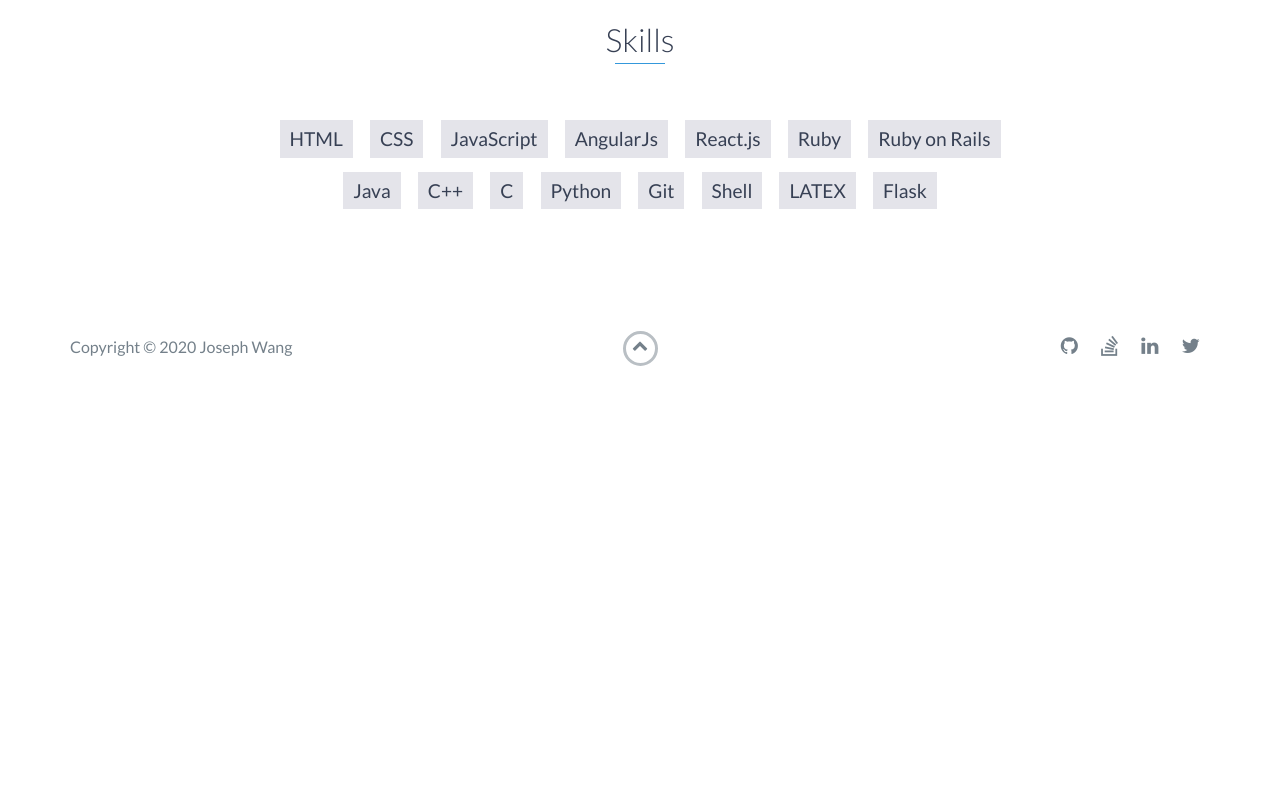
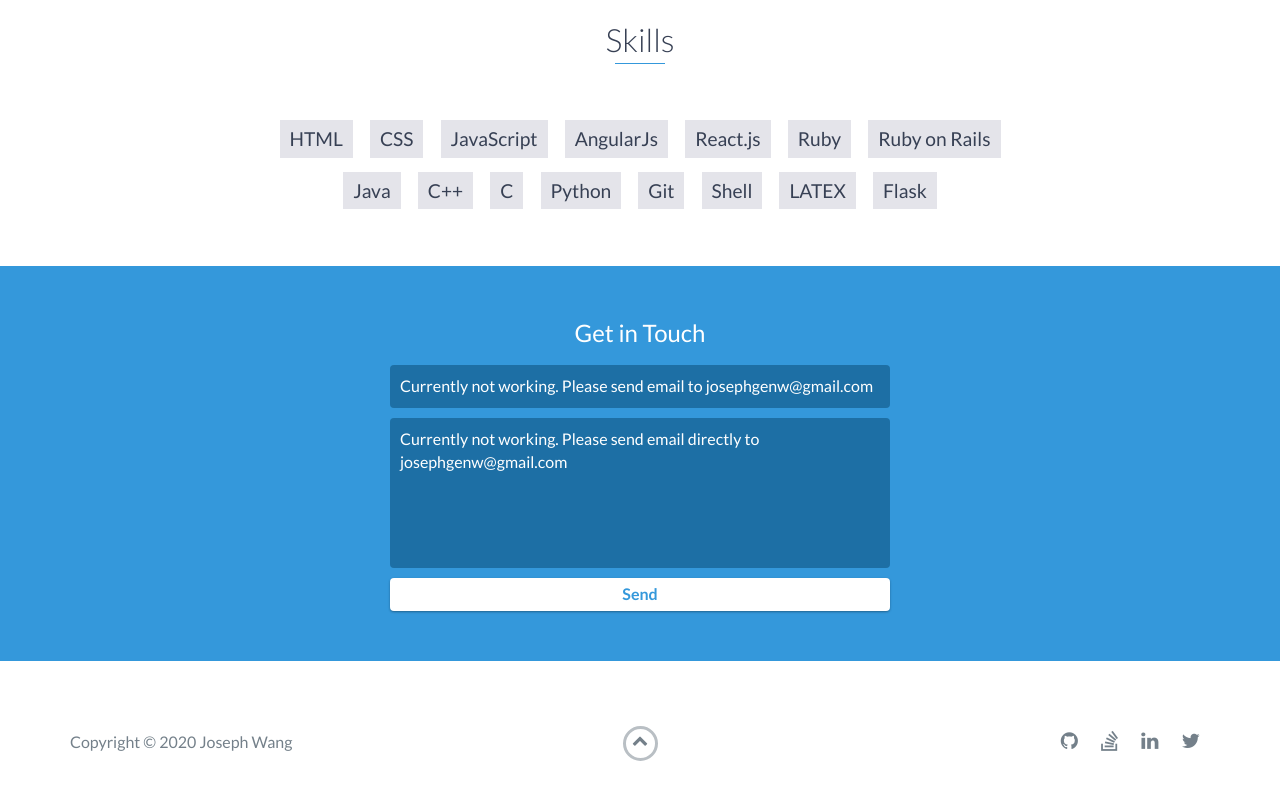
Before and after one commit to purplepotatodonkey/purplepotatodonkey.github.io, a website: page index.html in a window 1280 px wide. Shown: the part 4257-5057 px from the top of the page. Before the commit the page ends 4676 px from the top, so only its background shows below. Drawn offline with nearby package versions, Linux system fonts and the light colour scheme.

Commit message:
revert form

```diff
--- a/index.html
+++ b/index.html
@@ -245,7 +245,7 @@
     </div>
     <!-- End #skills -->
 
-    <!-- <div id="contact">
+    <div id="contact">
         <h2>Get in Touch</h2>
         <div id="contact-form">
             <form method="POST" action="https://formspree.io/email@email.com">
@@ -255,8 +255,8 @@
                 <button type="submit">Send</button>
             </form>
         </div>
-
-    </div> -->
+        <!-- End #contact-form -->
+    </div>
     <!-- End #contact -->
 
     <footer>
```
